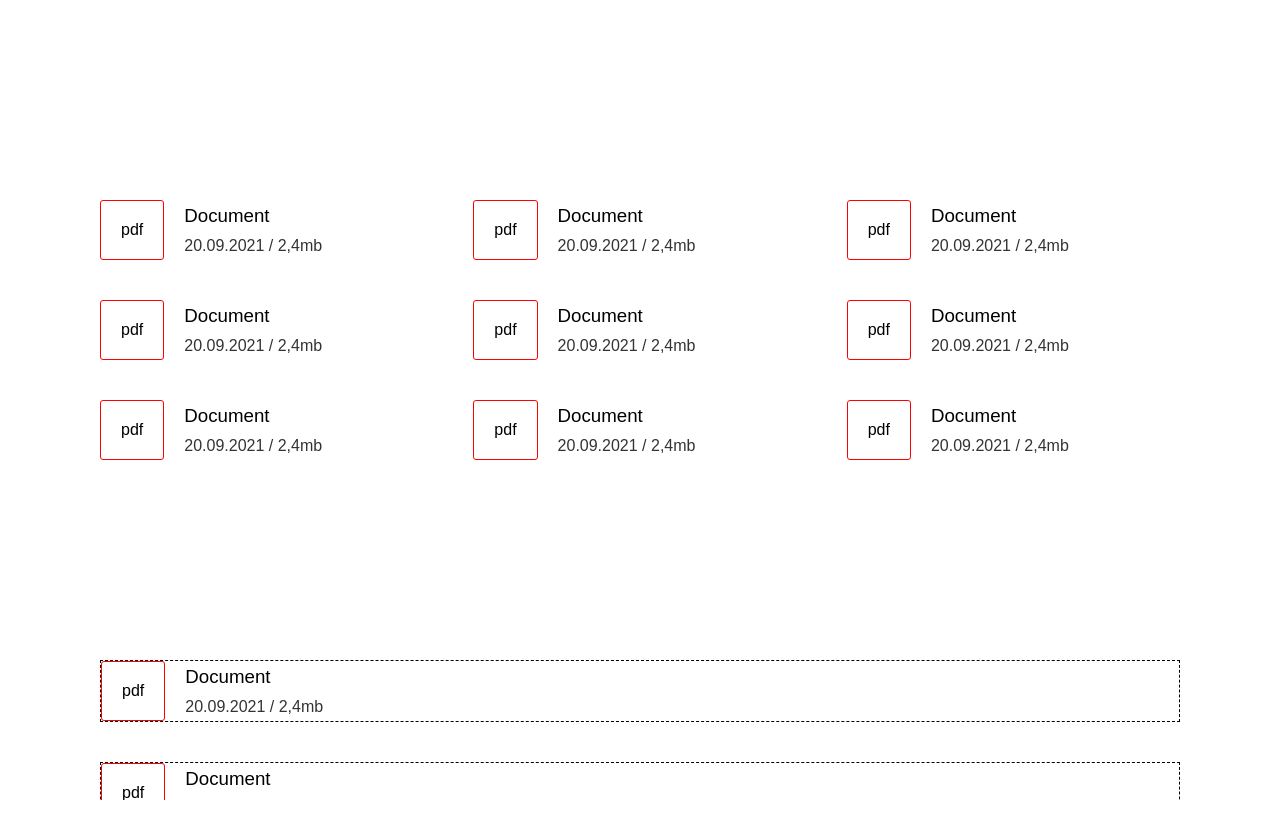
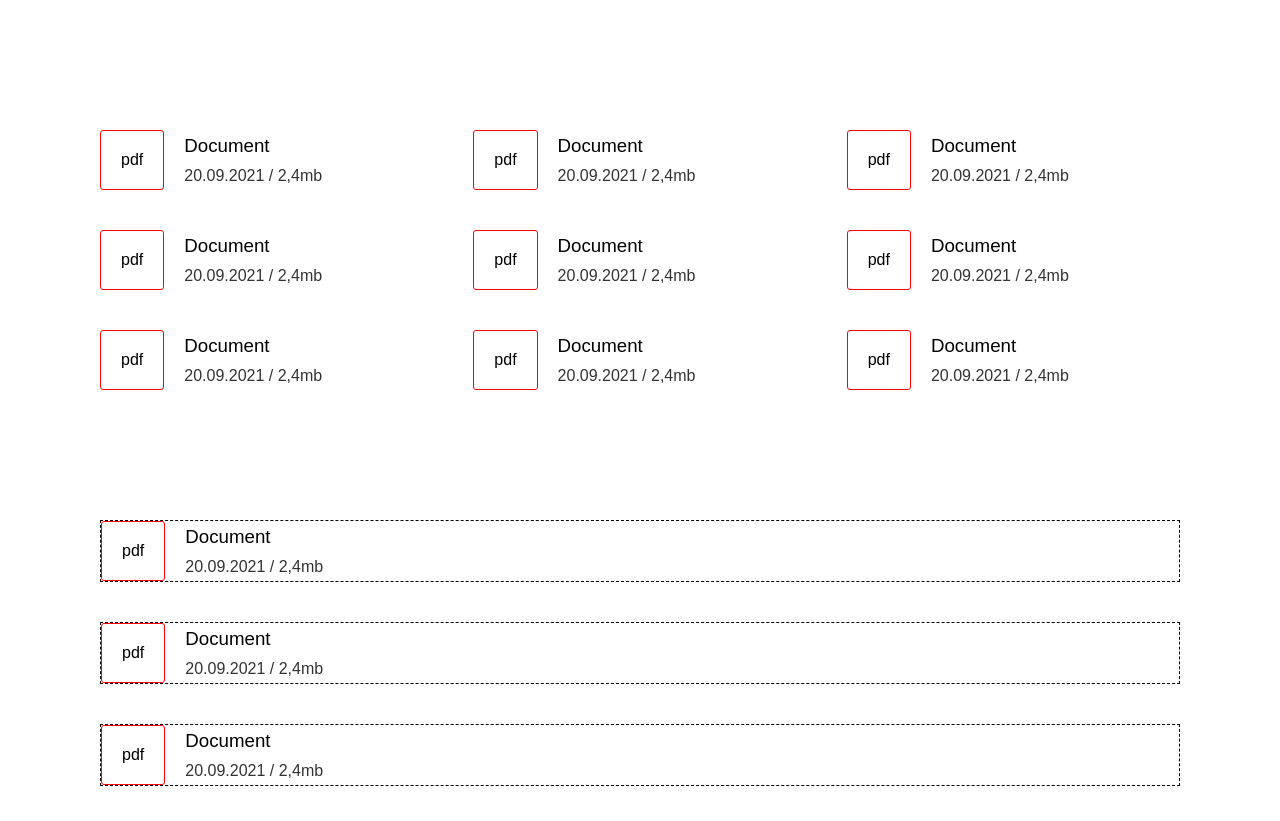
Before and after one commit to Dmitry27Zh/Floating-preview, a plain HTML site: page index.html in a window 1280 px wide. Shown: the top 821 px of the page. Before the commit the page ends 800 px from the top, so only its background shows below. Drawn offline with Linux system fonts and the light colour scheme.

Commit message:
Добавляет правки

```diff
--- a/styles.scss
+++ b/styles.scss
@@ -9,8 +9,8 @@ body {
 }
 
 .container {
-  height: 100%;
-  padding: 0 100px;
+  min-height: 100%;
+  padding: 0 100px 200px;
   overflow-x: hidden;
 }
 
@@ -18,7 +18,7 @@ body {
   display: grid;
   grid-template-columns: repeat(3, 1fr);
   gap: 40px;
-  padding: 200px 0 0;
+  padding: 130px 0 0;
   margin: 0;
   list-style: none;
 
```
Also changed, not shown: styles.css, 1 other file.
